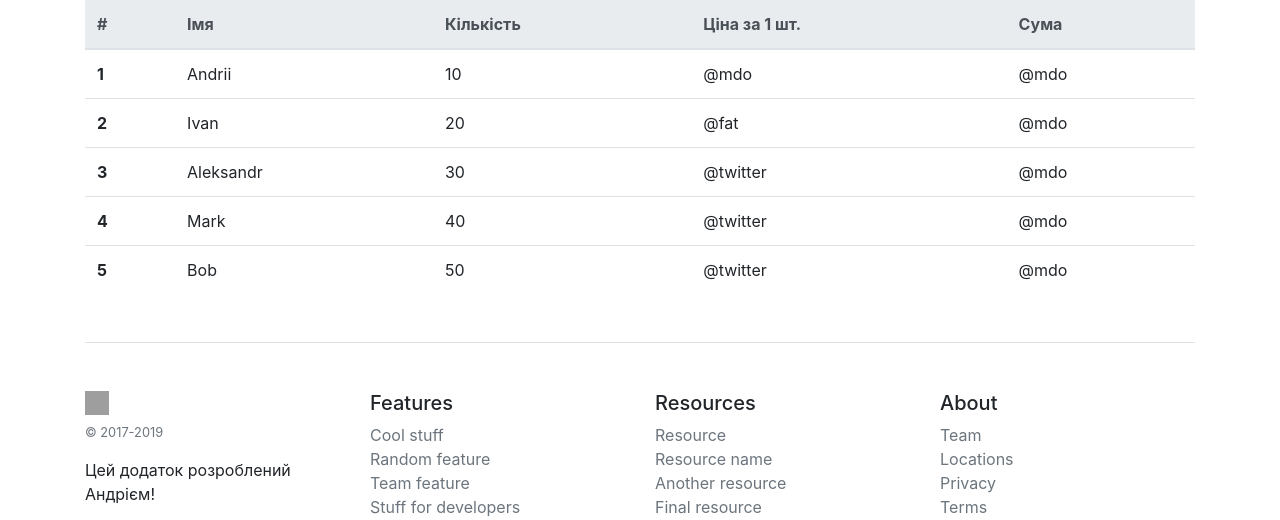
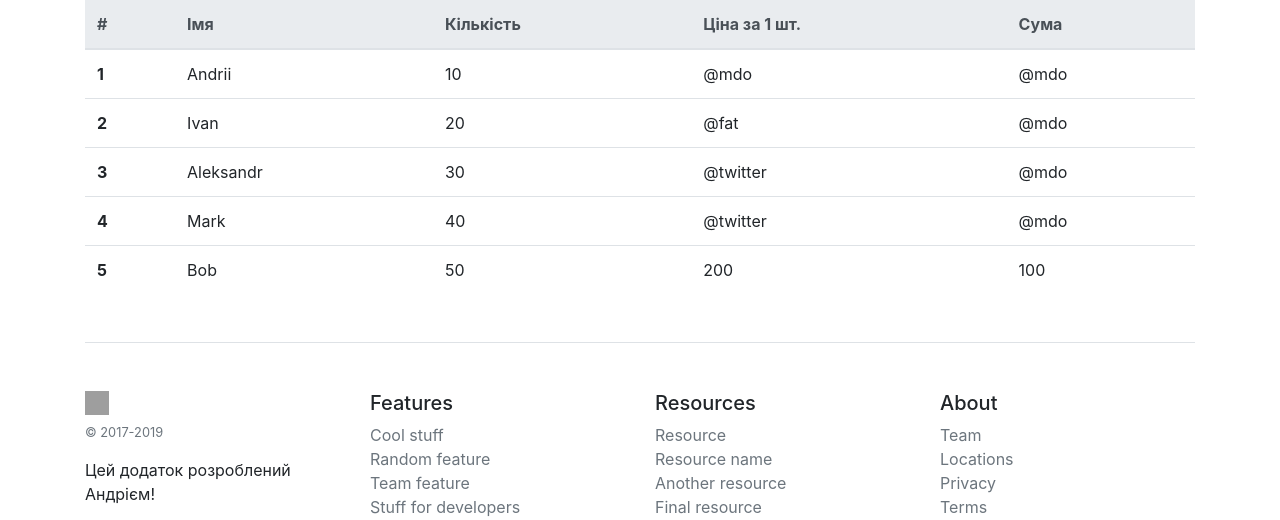
Before and after one commit to AndriiLMGitHub/myApp, a Django app: page /price in a window 1280 px wide. Shown: the part 415-935 px from the top of the page. Run offline with Django 3.2, Linux system fonts and the light colour scheme; parts of the project's set-up code (start-up, migrations or seed data) failed here and were passed over; some libraries are stand-ins or nearby versions; grey boxes are pictures that could not be loaded.

Commit message:
Add files via upload

```diff
--- a/price/templates/price/price.html
+++ b/price/templates/price/price.html
@@ -53,8 +53,8 @@
       <th scope="row">5</th>
       <td>Bob</td>
       <td>50</td>
-      <td>@twitter</td>
-      <td>@mdo</td>
+      <td>200</td>
+      <td>100</td>
     </tr>
   </tbody>
 </table>
```
